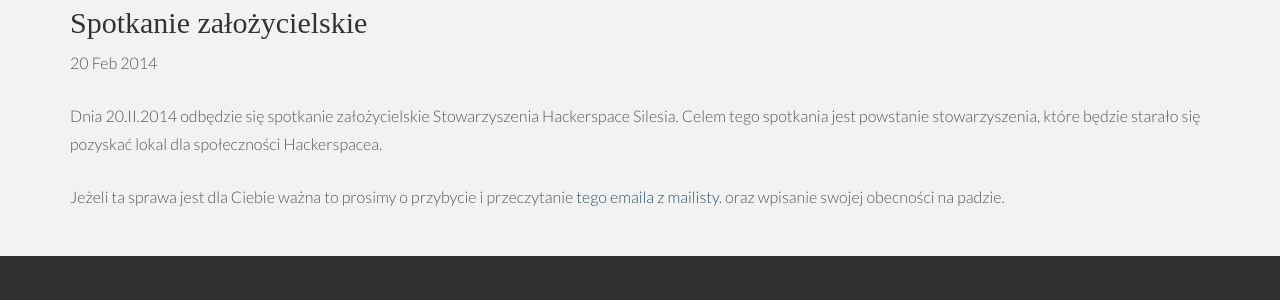
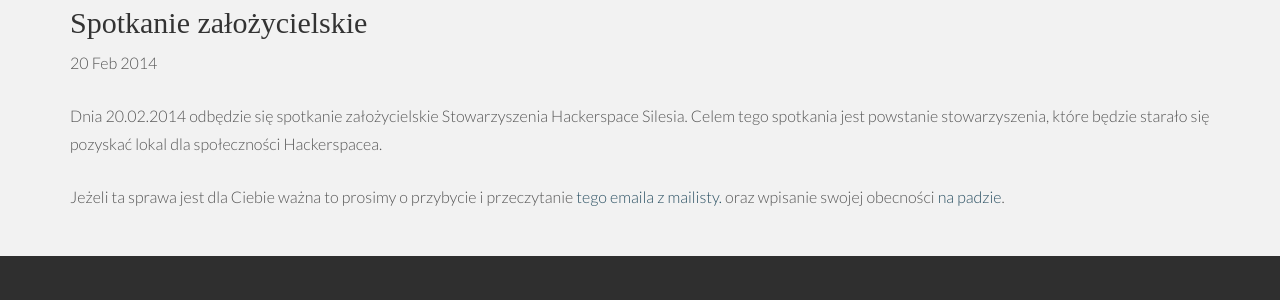
Before and after one commit to hackerspace-silesia/hackerspace-silesia.github.io, a Jekyll site: the page built from _posts/2014-02-20-spotkanie-zalozycielskie.md, in a window 1280 px wide and 1269 px high. Shown: the part 499-799 px from the top of the window. Built offline with Jekyll 4.4.1, drawn with Linux system fonts in a browser that asks for light colours.

Commit message:
missing pad link

```diff
--- a/_posts/2014-02-20-spotkanie-zalozycielskie.md
+++ b/_posts/2014-02-20-spotkanie-zalozycielskie.md
@@ -4,6 +4,6 @@
 title: Spotkanie założycielskie
 ---
 
-Dnia 20.II.2014 odbędzie się spotkanie założycielskie Stowarzyszenia Hackerspace Silesia. Celem tego spotkania jest powstanie stowarzyszenia, które będzie starało się pozyskać lokal dla społeczności Hackerspacea.
+Dnia 20.02.2014 odbędzie się spotkanie założycielskie Stowarzyszenia Hackerspace Silesia. Celem tego spotkania jest powstanie stowarzyszenia, które będzie starało się pozyskać lokal dla społeczności Hackerspacea.
 
-Jeżeli ta sprawa jest dla Ciebie ważna to prosimy o przybycie i przeczytanie <a href="https://lists.hackerspace.pl/pipermail/silesia/2014-February/000202.html">tego emaila z mailisty.</a> oraz wpisanie swojej obecności na padzie.
+Jeżeli ta sprawa jest dla Ciebie ważna to prosimy o przybycie i przeczytanie <a href="https://lists.hackerspace.pl/pipermail/silesia/2014-February/000202.html">tego emaila z mailisty.</a> oraz wpisanie swojej obecności <a href="http://pad.nowoczesnapolska.org.pl/p/hackerspace-silesia-stowarzyszenie">na padzie</a>.
```
